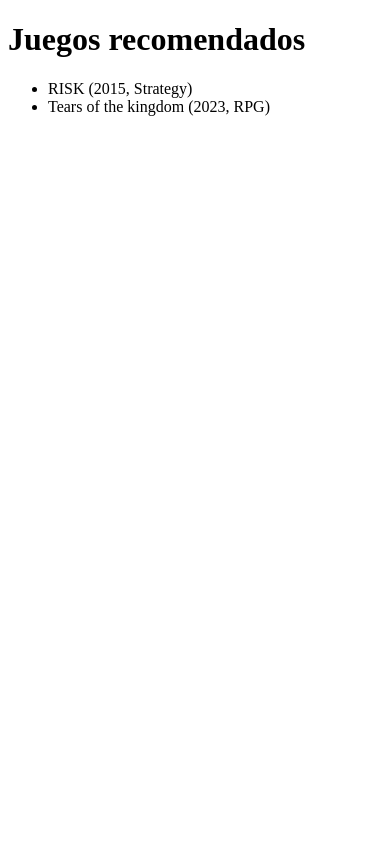
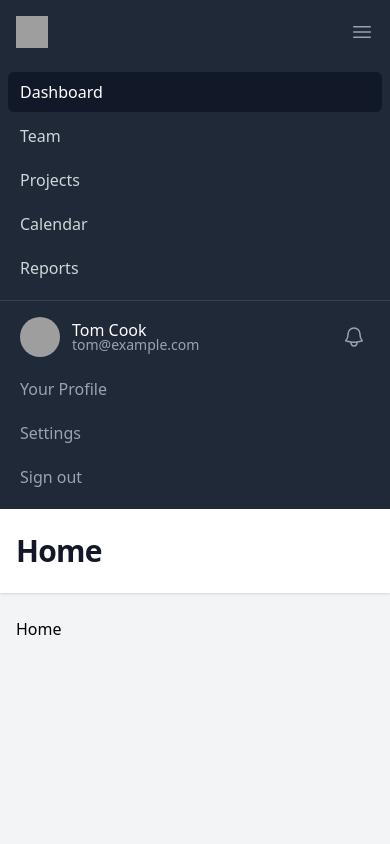
Before and after one commit to Thr0ml3t/pwci, a PHP site: page / in a window 390 px wide. Run offline with PHP 8.4, Linux system fonts and the light colour scheme; some libraries are stand-ins or nearby versions; grey boxes are pictures that could not be loaded.

Commit message:
Basic concepts

```diff
--- /dev/null
+++ b/controllers/about.php
@@ -0,0 +1,6 @@
+<?php
+
+$heading = 'About us';
+
+
+require 'views/about.view.php';
--- /dev/null
+++ b/controllers/contact.php
@@ -0,0 +1,4 @@
+<?php
+$heading = 'Contact Us';
+
+require 'views/contact.view.php';
--- /dev/null
+++ b/controllers/index.php
@@ -0,0 +1,6 @@
+<?php
+
+$heading = 'Home';
+
+
+require 'views/index.view.php';
--- /dev/null
+++ b/functions.php
@@ -0,0 +1,15 @@
+<?php
+
+function dd($var)
+{
+    echo "<pre>";
+    var_dump($var);
+    echo "</pre>";
+    die();
+}
+
+
+function isUri($route)
+{
+    return $_SERVER['REQUEST_URI'] === $route ? 'bg-gray-900 text-white ' : 'text-gray-300 hover:bg-gray-700 hover:text-white ';
+}
--- a/index.php
+++ b/index.php
@@ -1,52 +1,4 @@
-<!DOCTYPE html>
-<html lang="en">
-<head>
-    <meta charset="UTF-8">
-    <title>Title</title>
-</head>
-<body>
 <?php
-$games = [
-    [
-        "title" => "COD: Blackops 2",
-        "releaseYear" => 2012,
-        "genere" => "FPS",
-    ],
-    [
-        "title" => "RISK",
-        "releaseYear" => 2015,
-        "genere" => "Strategy",
-    ],
-    [
-        "title" => "Tears of the kingdom",
-        "releaseYear" => 2023,
-        "genere" => "RPG",
-    ]
-];
 
-function filter($games,$fn)
-{
-    $filteredGames = [];
-    foreach ($games as $game) {
-        if ($fn($game)) {
-            $filteredGames[] = $game;
-        }
-    }
-    return $filteredGames;
-}
-
-$result = filter($games,function ($game){
-    return $game['releaseYear'] > 2014;
-});
-
-
-
-?>
-<h1>Juegos recomendados</h1>
-<ul>
-    <?php foreach ($result as $game) : ?>
-        <li><?= $game['title'] ?> (<?= $game['releaseYear'] ?>, <?= $game['genere'] ?>)</li>
-    <?php endforeach; ?>
-</ul>
-</body>
-</html>
+require 'functions.php';
+require 'router.php';
--- /dev/null
+++ b/router.php
@@ -0,0 +1,23 @@
+<?php
+
+$uri = parse_url($_SERVER['REQUEST_URI'])['path'];
+
+$routes = [
+    '/' => 'controllers/index.php',
+    '/about' => 'controllers/about.php',
+    '/contact' => 'controllers/contact.php',
+];
+
+function abort($code = 404)
+{
+    http_response_code($code);
+    require "views/$code.php";
+    die();
+}
+
+
+if(array_key_exists($uri, $routes)) {
+    require $routes[$uri];
+}else{
+    abort();
+}
--- /dev/null
+++ b/views/index.view.php
@@ -0,0 +1,9 @@
+<?php require 'partials/head.php' ?>
+<?php require 'partials/nav.php' ?>
+<?php require 'partials/banner.php' ?>
+    <main>
+        <div class="mx-auto max-w-7xl px-4 py-6 sm:px-6 lg:px-8">
+            Home
+        </div>
+    </main>
+<?php require 'partials/footer.php' ?>
--- /dev/null
+++ b/views/partials/banner.php
@@ -0,0 +1,7 @@
+<header class="bg-white shadow">
+    <div class="mx-auto max-w-7xl px-4 py-6 sm:px-6 lg:px-8">
+        <h1 class="text-3xl font-bold tracking-tight text-gray-900">
+            <?= $heading ?>
+        </h1>
+    </div>
+</header>
--- /dev/null
+++ b/views/partials/footer.php
@@ -0,0 +1,3 @@
+</div>
+</body>
+</html>
--- /dev/null
+++ b/views/partials/head.php
@@ -0,0 +1,9 @@
+<!DOCTYPE html>
+<html lang="en" class="h-full bg-gray-100">
+<head>
+    <meta charset="UTF-8">
+    <title>Demo</title>
+    <script src="https://cdn.tailwindcss.com"></script>
+</head>
+<body class="h-full">
+<div class="min-h-full">
--- /dev/null
+++ b/views/partials/nav.php
@@ -0,0 +1,108 @@
+<nav class="bg-gray-800">
+    <div class="mx-auto max-w-7xl px-4 sm:px-6 lg:px-8">
+        <div class="flex h-16 items-center justify-between">
+            <div class="flex items-center">
+                <div class="flex-shrink-0">
+                    <img class="h-8 w-8" src="https://tailwindui.com/img/logos/mark.svg?color=indigo&shade=500" alt="Your Company">
+                </div>
+                <div class="hidden md:block">
+                    <div class="ml-10 flex items-baseline space-x-4">
+                        <!-- Current: "bg-gray-900 text-white", Default: "text-gray-300 hover:bg-gray-700 hover:text-white" -->
+                        <a href="/" class="<?= isUri('/') ?>rounded-md px-3 py-2 text-sm font-medium" aria-current="page">Home</a>
+                        <a href="/about" class="<?= isUri('/about') ?> rounded-md px-3 py-2 text-sm font-medium">About</a>
+                        <a href="/contact" class="<?= isUri('/contact') ?> rounded-md px-3 py-2 text-sm font-medium">Contact</a>
+                    </div>
+                </div>
+            </div>
+            <div class="hidden md:block">
+                <div class="ml-4 flex items-center md:ml-6">
+                    <button type="button" class="relative rounded-full bg-gray-800 p-1 text-gray-400 hover:text-white focus:outline-none focus:ring-2 focus:ring-white focus:ring-offset-2 focus:ring-offset-gray-800">
+                        <span class="absolute -inset-1.5"></span>
+                        <span class="sr-only">View notifications</span>
+                        <svg class="h-6 w-6" fill="none" viewBox="0 0 24 24" stroke-width="1.5" stroke="currentColor" aria-hidden="true">
+                            <path stroke-linecap="round" stroke-linejoin="round" d="M14.857 17.082a23.848 23.848 0 005.454-1.31A8.967 8.967 0 0118 9.75v-.7V9A6 6 0 006 9v.75a8.967 8.967 0 01-2.312 6.022c1.733.64 3.56 1.085 5.455 1.31m5.714 0a24.255 24.255 0 01-5.714 0m5.714 0a3 3 0 11-5.714 0" />
+                        </svg>
+                    </button>
+
+                    <!-- Profile dropdown -->
+                    <div class="relative ml-3">
+                        <div>
+                            <button type="button" class="relative flex max-w-xs items-center rounded-full bg-gray-800 text-sm focus:outline-none focus:ring-2 focus:ring-white focus:ring-offset-2 focus:ring-offset-gray-800" id="user-menu-button" aria-expanded="false" aria-haspopup="true">
+                                <span class="absolute -inset-1.5"></span>
+                                <span class="sr-only">Open user menu</span>
+                                <img class="h-8 w-8 rounded-full" src="https://images.unsplash.com/photo-1472099645785-5658abf4ff4e?ixlib=rb-1.2.1&ixid=eyJhcHBfaWQiOjEyMDd9&auto=format&fit=facearea&facepad=2&w=256&h=256&q=80" alt="">
+                            </button>
+                        </div>
+
+                        <!--
+                          Dropdown menu, show/hide based on menu state.
+
+                          Entering: "transition ease-out duration-100"
+                            From: "transform opacity-0 scale-95"
+                            To: "transform opacity-100 scale-100"
+                          Leaving: "transition ease-in duration-75"
+                            From: "transform opacity-100 scale-100"
+                            To: "transform opacity-0 scale-95"
+                        -->
+                        <div class="absolute right-0 z-10 mt-2 w-48 origin-top-right rounded-md bg-white py-1 shadow-lg ring-1 ring-black ring-opacity-5 focus:outline-none" role="menu" aria-orientation="vertical" aria-labelledby="user-menu-button" tabindex="-1">
+                            <!-- Active: "bg-gray-100", Not Active: "" -->
+                            <a href="#" class="block px-4 py-2 text-sm text-gray-700" role="menuitem" tabindex="-1" id="user-menu-item-0">Your Profile</a>
+                            <a href="#" class="block px-4 py-2 text-sm text-gray-700" role="menuitem" tabindex="-1" id="user-menu-item-1">Settings</a>
+                            <a href="#" class="block px-4 py-2 text-sm text-gray-700" role="menuitem" tabindex="-1" id="user-menu-item-2">Sign out</a>
+                        </div>
+                    </div>
+                </div>
+            </div>
+            <div class="-mr-2 flex md:hidden">
+                <!-- Mobile menu button -->
+                <button type="button" class="relative inline-flex items-center justify-center rounded-md bg-gray-800 p-2 text-gray-400 hover:bg-gray-700 hover:text-white focus:outline-none focus:ring-2 focus:ring-white focus:ring-offset-2 focus:ring-offset-gray-800" aria-controls="mobile-menu" aria-expanded="false">
+                    <span class="absolute -inset-0.5"></span>
+                    <span class="sr-only">Open main menu</span>
+                    <!-- Menu open: "hidden", Menu closed: "block" -->
+                    <svg class="block h-6 w-6" fill="none" viewBox="0 0 24 24" stroke-width="1.5" stroke="currentColor" aria-hidden="true">
+                        <path stroke-linecap="round" stroke-linejoin="round" d="M3.75 6.75h16.5M3.75 12h16.5m-16.5 5.25h16.5" />
+                    </svg>
+                    <!-- Menu open: "block", Menu closed: "hidden" -->
+                    <svg class="hidden h-6 w-6" fill="none" viewBox="0 0 24 24" stroke-width="1.5" stroke="currentColor" aria-hidden="true">
+                        <path stroke-linecap="round" stroke-linejoin="round" d="M6 18L18 6M6 6l12 12" />
+                    </svg>
+                </button>
+            </div>
+        </div>
+    </div>
+
+    <!-- Mobile menu, show/hide based on menu state. -->
+    <div class="md:hidden" id="mobile-menu">
+        <div class="space-y-1 px-2 pb-3 pt-2 sm:px-3">
+            <!-- Current: "bg-gray-900 text-white", Default: "text-gray-300 hover:bg-gray-700 hover:text-white" -->
+            <a href="#" class="block rounded-md bg-gray-900 px-3 py-2 text-base font-medium text-white" aria-current="page">Dashboard</a>
+            <a href="#" class="block rounded-md px-3 py-2 text-base font-medium text-gray-300 hover:bg-gray-700 hover:text-white">Team</a>
+            <a href="#" class="block rounded-md px-3 py-2 text-base font-medium text-gray-300 hover:bg-gray-700 hover:text-white">Projects</a>
+            <a href="#" class="block rounded-md px-3 py-2 text-base font-medium text-gray-300 hover:bg-gray-700 hover:text-white">Calendar</a>
+            <a href="#" class="block rounded-md px-3 py-2 text-base font-medium text-gray-300 hover:bg-gray-700 hover:text-white">Reports</a>
+        </div>
+        <div class="border-t border-gray-700 pb-3 pt-4">
+            <div class="flex items-center px-5">
+                <div class="flex-shrink-0">
+                    <img class="h-10 w-10 rounded-full" src="https://images.unsplash.com/photo-1472099645785-5658abf4ff4e?ixlib=rb-1.2.1&ixid=eyJhcHBfaWQiOjEyMDd9&auto=format&fit=facearea&facepad=2&w=256&h=256&q=80" alt="">
+                </div>
+                <div class="ml-3">
+                    <div class="text-base font-medium leading-none text-white">Tom Cook</div>
+                    <div class="text-sm font-medium leading-none text-gray-400">tom@example.com</div>
+                </div>
+                <button type="button" class="relative ml-auto flex-shrink-0 rounded-full bg-gray-800 p-1 text-gray-400 hover:text-white focus:outline-none focus:ring-2 focus:ring-white focus:ring-offset-2 focus:ring-offset-gray-800">
+                    <span class="absolute -inset-1.5"></span>
+                    <span class="sr-only">View notifications</span>
+                    <svg class="h-6 w-6" fill="none" viewBox="0 0 24 24" stroke-width="1.5" stroke="currentColor" aria-hidden="true">
+                        <path stroke-linecap="round" stroke-linejoin="round" d="M14.857 17.082a23.848 23.848 0 005.454-1.31A8.967 8.967 0 0118 9.75v-.7V9A6 6 0 006 9v.75a8.967 8.967 0 01-2.312 6.022c1.733.64 3.56 1.085 5.455 1.31m5.714 0a24.255 24.255 0 01-5.714 0m5.714 0a3 3 0 11-5.714 0" />
+                    </svg>
+                </button>
+            </div>
+            <div class="mt-3 space-y-1 px-2">
+                <a href="#" class="block rounded-md px-3 py-2 text-base font-medium text-gray-400 hover:bg-gray-700 hover:text-white">Your Profile</a>
+                <a href="#" class="block rounded-md px-3 py-2 text-base font-medium text-gray-400 hover:bg-gray-700 hover:text-white">Settings</a>
+                <a href="#" class="block rounded-md px-3 py-2 text-base font-medium text-gray-400 hover:bg-gray-700 hover:text-white">Sign out</a>
+            </div>
+        </div>
+    </div>
+</nav>
```
Also changed, not shown: views/404.php (added, +9 -0 lines), views/about.view.php (added, +9 -0 lines), views/contact.view.php (added, +9 -0 lines), README.md.
